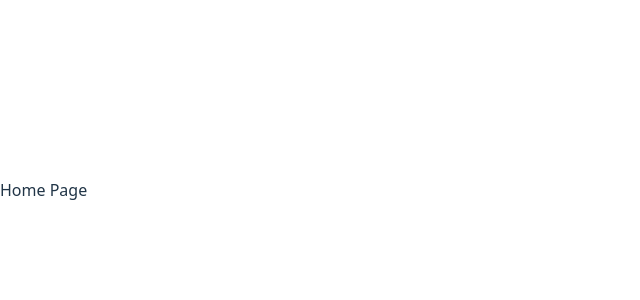
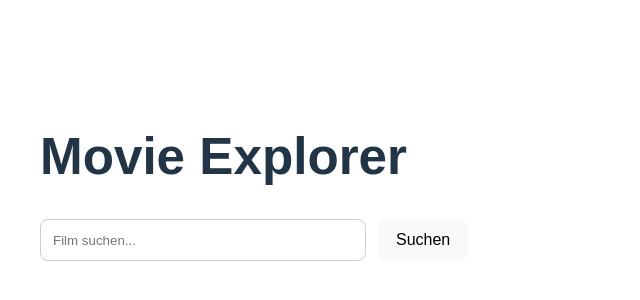
Before and after one commit to ufukibis20/movie-explorer, a React (Vite) app: page / in a window 1280 px wide. Shown: the part 210-510 px from the top of the page, without its empty margins (0-640 px from the left). Built offline with nearby package versions, Linux system fonts and the light colour scheme.

Commit message:
add movie search feature with tmdb api

```diff
--- a/src/pages/Home.tsx
+++ b/src/pages/Home.tsx
@@ -1,5 +1,92 @@
+import { useState } from "react";
+import { searchMovies } from "../services/api";
+import type { Movie } from "../types/movie";
+
 function Home() {
-  return <div>Home Page</div>;
+  const [query, setQuery] = useState("");
+  const [movies, setMovies] = useState<Movie[]>([]);
+  const [loading, setLoading] = useState(false);
+  const [error, setError] = useState("");
+
+  const handleSearch = async () => {
+    if (!query.trim()) return;
+
+    try {
+      setLoading(true);
+      setError("");
+
+      const results = await searchMovies(query);
+      setMovies(results);
+    } catch (err) {
+      setError("Fehler beim Laden der Filme.");
+      console.error(err);
+    } finally {
+      setLoading(false);
+    }
+  };
+
+  return (
+    <div style={{ padding: "40px", fontFamily: "Arial, sans-serif" }}>
+      <h1>Movie Explorer</h1>
+
+      <div style={{ display: "flex", gap: "12px", marginBottom: "24px" }}>
+        <input
+          type="text"
+          placeholder="Film suchen..."
+          value={query}
+          onChange={(event) => setQuery(event.target.value)}
+          onKeyDown={(event) => {
+            if (event.key === "Enter") {
+              handleSearch();
+            }
+          }}
+          style={{
+            padding: "12px",
+            width: "300px",
+            borderRadius: "8px",
+            border: "1px solid #ccc",
+          }}
+        />
+
+        <button
+          onClick={handleSearch}
+          style={{
+            padding: "12px 18px",
+            border: "none",
+            borderRadius: "8px",
+            cursor: "pointer",
+          }}
+        >
+          Suchen
+        </button>
+      </div>
+
+      {loading && <p>Filme werden geladen...</p>}
+      {error && <p>{error}</p>}
+
+      <div style={{ display: "grid", gap: "16px" }}>
+        {movies.map((movie) => (
+          <div
+            key={movie.id}
+            style={{
+              padding: "16px",
+              border: "1px solid #ddd",
+              borderRadius: "10px",
+            }}
+          >
+            <h2 style={{ marginTop: 0 }}>{movie.title}</h2>
+            <p>
+              <strong>Release Date:</strong> {movie.release_date || "Unbekannt"}
+            </p>
+            <p>
+              <strong>Rating:</strong> {movie.vote_average}
+            </p>
+            <p>{movie.overview || "Keine Beschreibung vorhanden."}</p>
+          </div>
+        ))}
+      </div>
+    </div>
+  );
 }
 
 export default Home;
--- /dev/null
+++ b/src/services/api.ts
@@ -0,0 +1,15 @@
+const API_KEY = import.meta.env.VITE_TMDB_API_KEY;
+const BASE_URL = "https://api.themoviedb.org/3";
+
+export async function searchMovies(query: string) {
+  const response = await fetch(
+    `${BASE_URL}/search/movie?api_key=${API_KEY}&query=${encodeURIComponent(query)}`
+  );
+
+  if (!response.ok) {
+    throw new Error("Failed to fetch movies");
+  }
+
+  const data = await response.json();
+  return data.results;
+}
```
Also changed, not shown: 1 other file (tests, documents, lock files or other folders).
